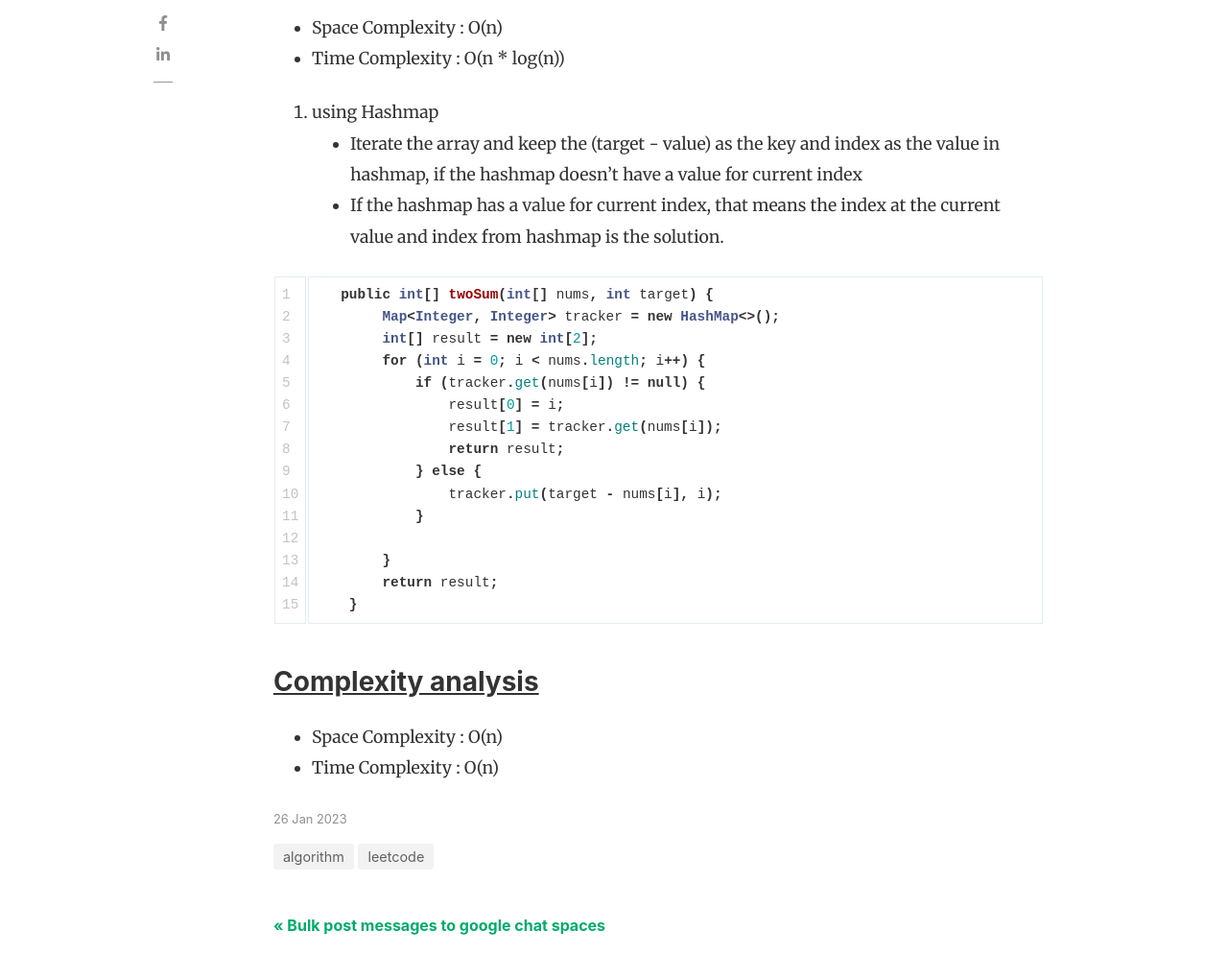
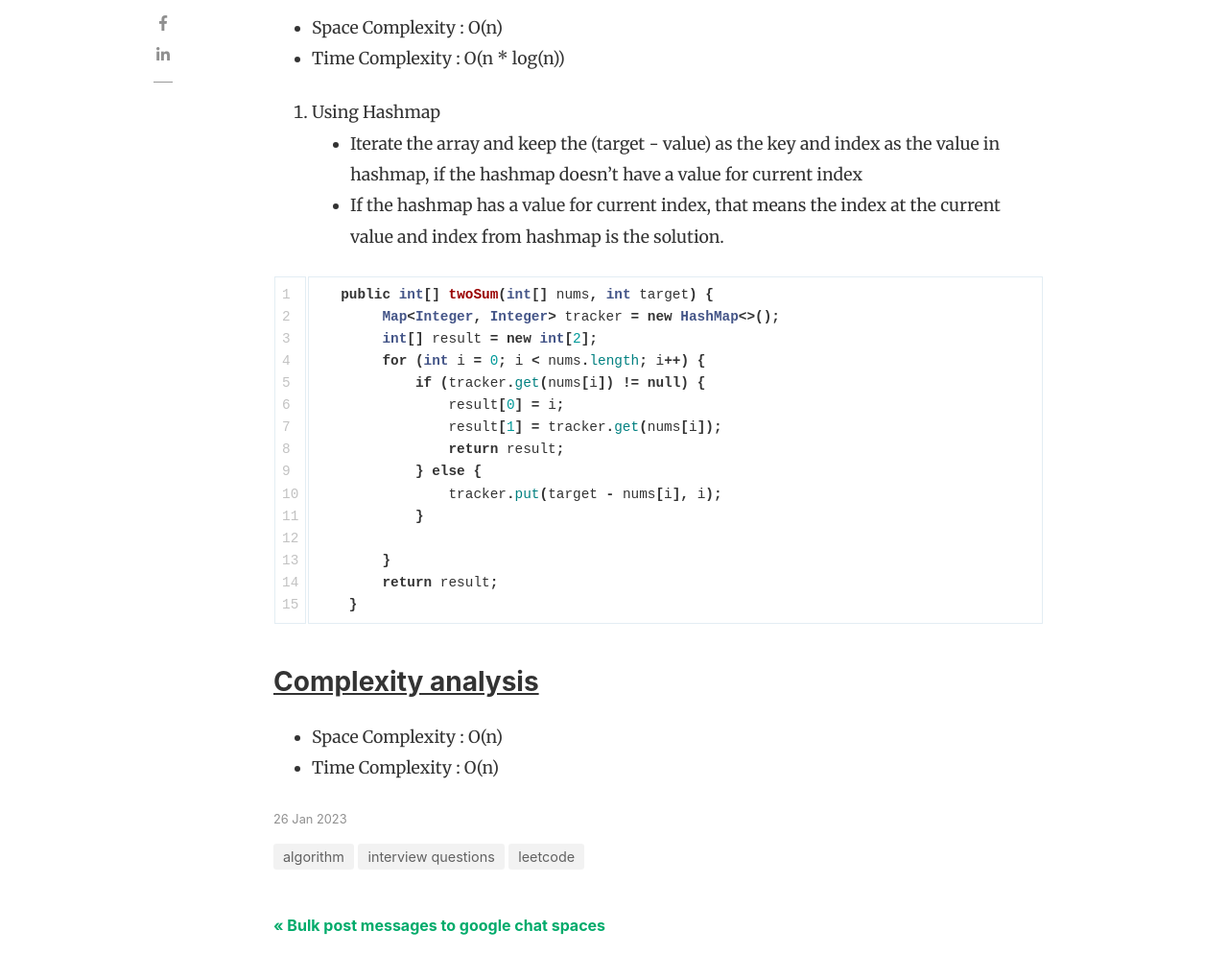
Before and after one commit to laki88/techwithlaki, a Jekyll site: the page built from _posts/2023-01-26-leetcode-problem-1-with-solutions.md, in a window 1280 px wide and 1400 px high, scrolled down 3965 px. Shown: the part 154-1149 px from the top of the window at 96% size. Built offline with Jekyll 4.4.1, drawn with Linux system fonts in a browser that asks for light colours; nearby versions of some CDN libraries; comment, search, counter and statistics services are not loaded; some of the changed text lies outside the part shown.

Commit message:
Update leetcode problem 1

```diff
--- a/_posts/2023-01-26-leetcode-problem1-with-solutions.md
+++ b/_posts/2023-01-26-leetcode-problem-1-with-solutions.md
@@ -2,7 +2,7 @@
 layout: post
 title:  "Leetcode problem 1 - Two Sum | Problem and solution"
 author: Laki
-categories: [ leetcode, algorithm ]
+categories: [ leetcode, algorithm, interview questions ]
 image: assets/images/2023-01-26-leetcode-problem1-with-solutions/leetcode_meme1.png
 beforetoc: "This post shows the problem statement and several solutions for leetcode two sum problem"
 toc: false
@@ -115,7 +115,7 @@ Java Code :
 * Space Complexity : O(n)
 * Time Complexity : O(n * log(n))
 
-2. using Hashmap
+2. Using Hashmap
     1. Iterate the array and keep the (target - value) as the key  and index as the value in hashmap, if the hashmap doesn't have a value for current index
     2. If the hashmap has a value for current index, that means the index at the current value and index from hashmap is the solution.
 
```
